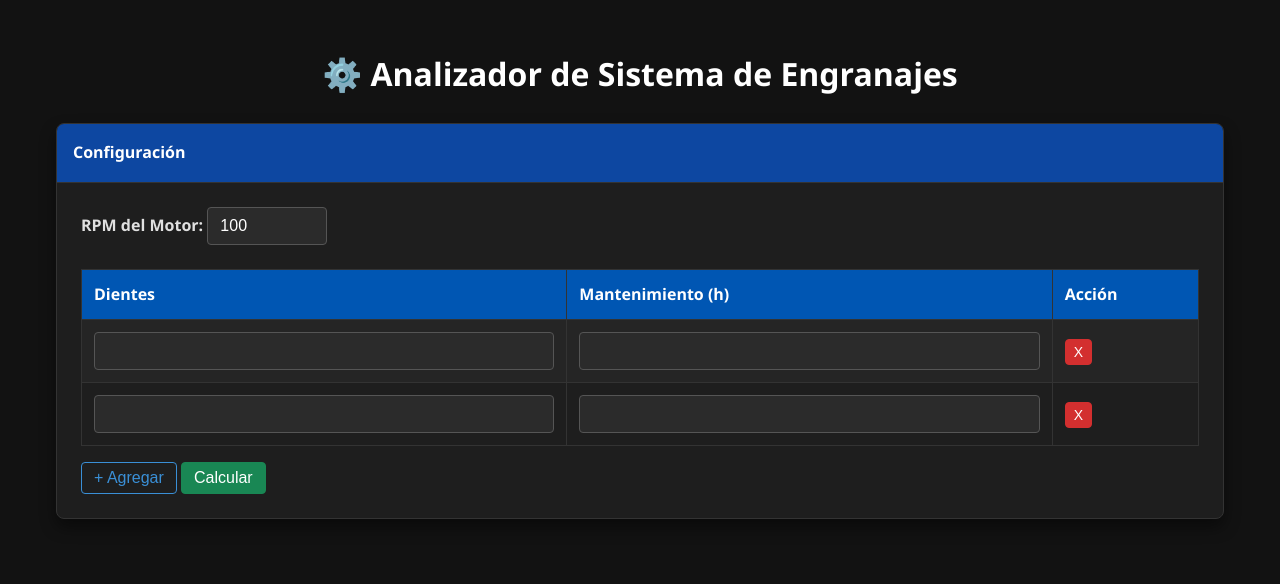
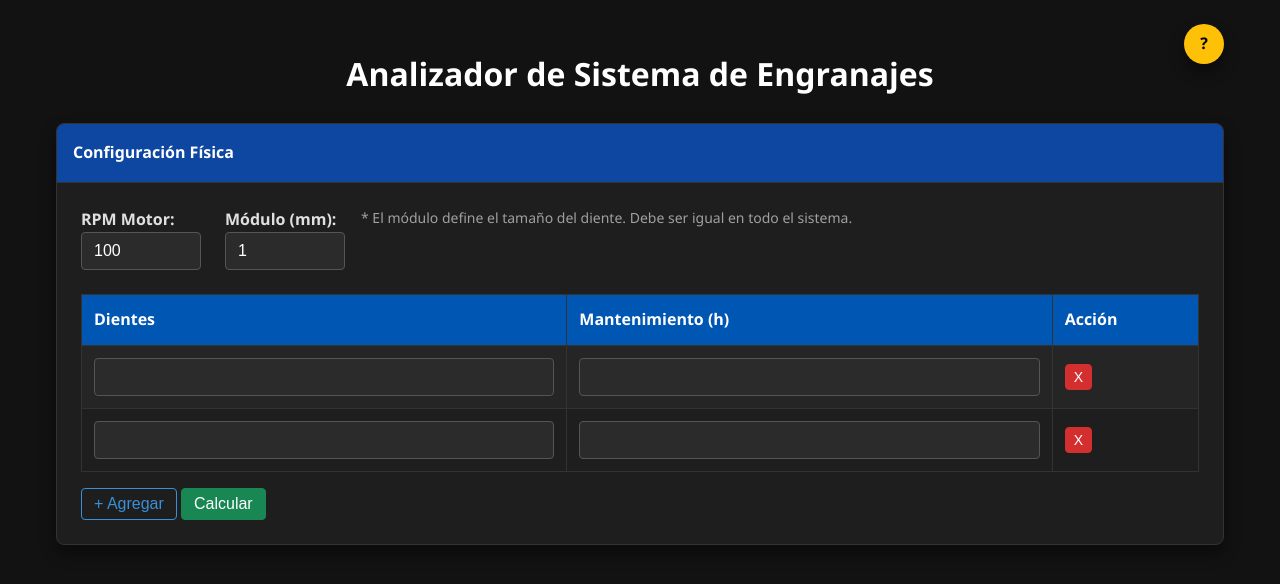
Before and after one commit to migna27/EquipoAI, a Flask app: page / in a window 1280 px wide. Shown: the top 584 px of the page. Run offline with Flask 3, Linux system fonts and the light colour scheme.

Commit message:
se agrego la Distancia entre Centros

```diff
--- a/app.py
+++ b/app.py
@@ -1,25 +1,30 @@
 from flask import Flask, render_template, request, session, make_response
-from calculos import obtener_mcd, obtener_mcm, obtener_mcm_lista, calcular_relacion, calcular_velocidad
+# Importamos la nueva función
+from calculos import obtener_mcd, obtener_mcm, obtener_mcm_lista, calcular_relacion, calcular_velocidad, calcular_distancia_centros
 from xhtml2pdf import pisa
 import io
-import os  # <--- NUEVO: Necesario para encontrar la imagen
+import os
 
 app = Flask(__name__)
 app.secret_key = "engranajes_clave_secreta"
 
 @app.route('/', methods=['GET', 'POST'])
 def index():
-    # ... (El código de esta función se queda EXACTAMENTE IGUAL) ...
-    # (Lo omito aquí para ahorrar espacio, no cambies nada en index())
     resultados = None
     analisis_pares = []
 
     if request.method == 'POST':
         try:
+
             rpm_str = request.form.get("rpm_input")
             rpm_input = float(rpm_str) if rpm_str else 0.0
+
+
+            mod_str = request.form.get("modulo_input")
+            modulo_input = float(mod_str) if mod_str else 1.0
         except ValueError:
             rpm_input = 0.0
+            modulo_input = 1.0
 
         dientes_raw = request.form.getlist("diente[]")
         manten_raw = request.form.getlist("mant[]")
@@ -46,6 +51,9 @@ def index():
                     ratio = calcular_relacion(dA, dB)
                     rpm_salida = calcular_velocidad(rpm_input, dA, dB)
 
+
+                    distancia = calcular_distancia_centros(modulo_input, dA, dB)
+
                     analisis_pares.append({
                         "par": f"{i+1} ↔ {j+1}",
                         "A_d": dA, "B_d": dB,
@@ -54,14 +62,16 @@ def index():
                         "A_m": mA, "B_m": mB,
                         "rep_mant": mcm_val,
                         "ratio": ratio,
-                        "rpm_salida": rpm_salida
+                        "rpm_salida": rpm_salida,
+                        "distancia": distancia
                     })
 
             resultados = {
                 "dientes": dientes,
                 "mant": manten,
                 "mantenimiento_global": mantenimiento_global,
-                "rpm_motor": rpm_input
+                "rpm_motor": rpm_input,
+                "modulo": modulo_input
             }
 
             session['resultados'] = resultados
@@ -77,10 +87,8 @@ def descargar_pdf():
     if not resultados:
         return "No hay datos para generar el reporte."
 
-    # Ruta absoluta de la imagen del logo
     logo_path = os.path.join(app.root_path, 'static', 'imagenes', 'ITSON_azul.png')
 
-    # Pasamos 'logo_path' a la plantilla
     html_content = render_template('reporte_pdf.html',
                                    resultados=resultados,
                                    analisis_pares=analisis_pares,
@@ -95,8 +103,11 @@ def descargar_pdf():
     response = make_response(pdf_file.getvalue())
     response.headers['Content-Type'] = 'application/pdf'
     response.headers['Content-Disposition'] = 'attachment; filename=reporte_tecnico.pdf'
+    return response
 
-    return response
+@app.route('/documentacion')
+def documentacion():
+    return render_template('documentacion.html')
 
 if __name__ == '__main__':
     app.run()
--- a/templates/documentacion.html
+++ b/templates/documentacion.html
@@ -6,15 +6,15 @@
     <link href="{{ url_for('static', filename='css/style.css') }}" rel="stylesheet">
     <style>
         .note-box {
-            border-left: 5px solid #ffc107;
-            background-color: #fff3cd;
+            border-left: 5px solid #171717;
+            background-color: #1e1e1e;
             padding: 15px;
             margin-bottom: 20px;
             border-radius: 4px;
         }
         .note-title {
             font-weight: bold;
-            color: #856404;
+            color: #b33030;
         }
         h2 { margin-top: 40px; border-bottom: 2px solid #dee2e6; padding-bottom: 10px; }
     </style>
--- a/templates/index.html
+++ b/templates/index.html
@@ -34,18 +34,34 @@
 <body>
 
 <div class="container py-5">
-    <h1 class="mb-4 text-center">⚙️ Analizador de Sistema de Engranajes</h1>
+    <a href="/documentacion" class="btn btn-warning position-absolute top-0 end-0 mt-4 me-3 rounded-circle fw-bold shadow"
+       style="width: 40px; height: 40px; display: flex; align-items: center; justify-content: center;"
+       target="_blank" title="Ver Documentación y Ayuda">
+       ?
+    </a>
+    <h1 class="mb-4 text-center"> Analizador de Sistema de Engranajes</h1>
 
     <div class="card shadow mb-4">
-        <div class="card-header bg-primary text-white">Configuración</div>
+        <div class="card-header bg-primary text-white">Configuración Física</div>
         <div class="card-body">
             <form method="POST">
-                <div class="row mb-3 align-items-center">
+                <div class="row mb-3">
                     <div class="col-auto">
-                        <label><strong>RPM del Motor:</strong></label>
+                        <label><strong>RPM Motor:</strong></label><br>
                         <input type="number" name="rpm_input" class="form-control"
                                value="{{ resultados.rpm_motor if resultados else 100 }}"
                                min="1" step="0.1" style="width: 120px; display:inline-block;">
+                    </div>
+
+                    <div class="col-auto ms-2">
+                        <label><strong>Módulo (mm):</strong></label><br>
+                        <input type="number" name="modulo_input" class="form-control"
+                               value="{{ resultados.modulo if resultados else 1 }}"
+                               min="0.1" step="0.1" style="width: 120px; display:inline-block;">
+                    </div>
+
+                    <div class="col text-muted small align-self-center">
+                        * El módulo define el tamaño del diente. Debe ser igual en todo el sistema.
                     </div>
                 </div>
 
@@ -87,7 +103,7 @@
         <div class="card-body">
             <div class="d-flex justify-content-between align-items-center mb-3">
                 <h3 class="text-primary">Resultados</h3>
-                <a href="{{ url_for('descargar_pdf') }}" class="btn btn-warning">📄 Descargar PDF</a>
+                <a href="{{ url_for('descargar_pdf') }}" class="btn btn-warning">Descargar PDF</a>
             </div>
 
             <div class="alert alert-info">
@@ -98,20 +114,27 @@
                 <thead class="table-secondary">
                     <tr>
                         <th>Par</th>
-                        <th>Dientes (A:B)</th>
-                        <th>Relación</th>
-                        <th>RPM Salida</th>
-                        <th>Ciclo</th>
-                        <th>Mantenimiento (h)</th>
+                        <th>Dientes</th>
+                        <th>Ingeniería</th> <th>Distancia</th>  <th>Ciclo</th>
+                        <th>Mantenimiento</th>
                     </tr>
                 </thead>
                 <tbody>
                     {% for row in analisis_pares %}
                     <tr>
                         <td>{{ row.par }}</td>
-                        <td>{{ row.A_d }} : {{ row.B_d }}</td>
-                        <td class="fw-bold">{{ row.ratio }}</td>
-                        <td class="text-success fw-bold">{{ row.rpm_salida }}</td>
+                        <td>A: {{ row.A_d }}<br>B: {{ row.B_d }}</td>
+
+                        <td>
+                            <small>Ratio:</small> <b>{{ row.ratio }}</b><br>
+                            <small>Salida:</small> <b class="text-success">{{ row.rpm_salida }} rpm</b>
+                        </td>
+
+                        <td>
+                            <strong style="font-size: 1.1em;">{{ row.distancia }} mm</strong><br>
+                            <small class="text-muted">Módulo {{ resultados.modulo }}</small>
+                        </td>
+
                         <td>{{ row.ciclo }}</td>
                         <td>{{ row.rep_mant }}</td>
                     </tr>
```
Also changed, not shown: calculos.py (+9 -0 lines), templates/reporte_pdf.html (+18 -67 lines).
